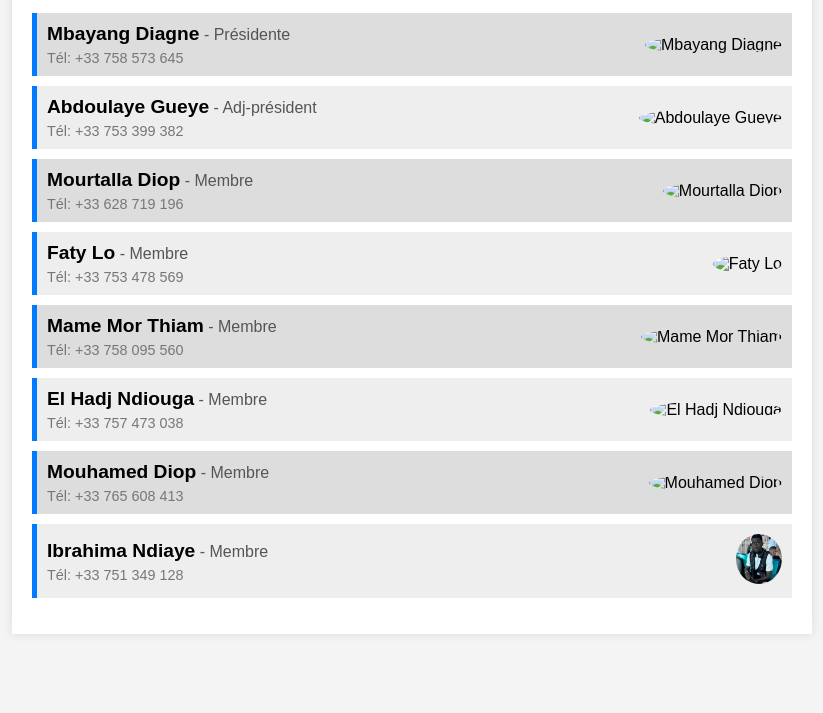
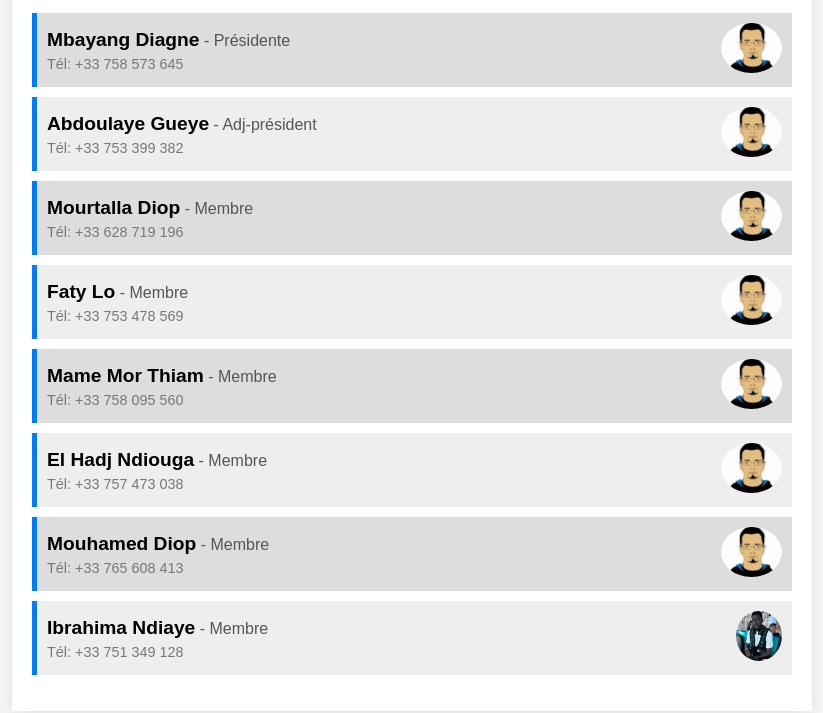
Before and after one commit to phata06/cedef, a plain HTML site: page com_sociale.html in a window 1280 px wide. Shown: the part 143-856 px from the top of the page, without its empty margins (228-1051 px from the left). Before the commit the page ends 827 px from the top, so only its background shows below. Drawn offline with Linux system fonts and the light colour scheme.

Commit message:
Mettre a jour les images non disponible

```diff
--- a/com_sociale.html
+++ b/com_sociale.html
@@ -130,7 +130,7 @@
                     <span class="member-phone">Tél: +33 758 573 645</span>
                 </div>
                 <div class="member-photo">
-                    <img src="mbayang_diagne.jpeg" alt="Mbayang Diagne"> <!-- Assurez-vous que l'image est correcte -->
+                    <img src="image.png" alt="Mbayang Diagne"> <!-- Assurez-vous que l'image est correcte -->
                 </div>
             </li>
             <li>
@@ -140,7 +140,7 @@
                     <span class="member-phone">Tél: +33 753 399 382</span>
                 </div>
                 <div class="member-photo">
-                    <img src="abdoulaye_gueye.jpeg" alt="Abdoulaye Gueye"> <!-- Assurez-vous que l'image est correcte -->
+                    <img src="image.png" alt="Abdoulaye Gueye"> <!-- Assurez-vous que l'image est correcte -->
                 </div>
             </li>
             <li>
@@ -150,7 +150,7 @@
                     <span class="member-phone">Tél: +33 628 719 196</span> <!-- Ajoutez le numéro ou une indication -->
                 </div>
                 <div class="member-photo">
-                    <img src="mourtalla_diop.jpeg" alt="Mourtalla Diop"> <!-- Assurez-vous que l'image est correcte -->
+                    <img src="image.png" alt="Mourtalla Diop"> <!-- Assurez-vous que l'image est correcte -->
                 </div>
             </li>
             <li>
@@ -160,7 +160,7 @@
                     <span class="member-phone">Tél: +33 753 478 569</span> <!-- Ajoutez le numéro ou une indication -->
                 </div>
                 <div class="member-photo">
-                    <img src="faty_lo.jpeg" alt="Faty Lo"> <!-- Assurez-vous que l'image est correcte -->
+                    <img src="image.png" alt="Faty Lo"> <!-- Assurez-vous que l'image est correcte -->
                 </div>
             </li>
             <li>
@@ -170,7 +170,7 @@
                     <span class="member-phone">Tél: +33 758 095 560</span> <!-- Ajoutez le numéro ou une indication -->
                 </div>
                 <div class="member-photo">
-                    <img src="mame_mor_thiam.jpeg" alt="Mame Mor Thiam"> <!-- Assurez-vous que l'image est correcte -->
+                    <img src="image.png" alt="Mame Mor Thiam"> <!-- Assurez-vous que l'image est correcte -->
                 </div>
             </li>
             <li>
@@ -180,7 +180,7 @@
                     <span class="member-phone">Tél: +33 757 473 038</span> <!-- Ajoutez le numéro ou une indication -->
                 </div>
                 <div class="member-photo">
-                    <img src="el_hadj_ndiouga.jpeg" alt="El Hadj Ndiouga"> <!-- Assurez-vous que l'image est correcte -->
+                    <img src="image.png" alt="El Hadj Ndiouga"> <!-- Assurez-vous que l'image est correcte -->
                 </div>
             </li>
             <li>
@@ -190,7 +190,7 @@
                     <span class="member-phone">Tél: +33 765 608 413</span> <!-- Ajoutez le numéro ou une indication -->
                 </div>
                 <div class="member-photo">
-                    <img src="mouhamed_diop.jpeg" alt="Mouhamed Diop"> <!-- Assurez-vous que l'image est correcte -->
+                    <img src="image.png" alt="Mouhamed Diop"> <!-- Assurez-vous que l'image est correcte -->
                 </div>
             </li>
             <li>
```
Also changed, not shown: com_pedagogique.html (+3 -3 lines), secretariat.html (+2 -2 lines), tresorier.html (+3 -3 lines), image.png (added).
